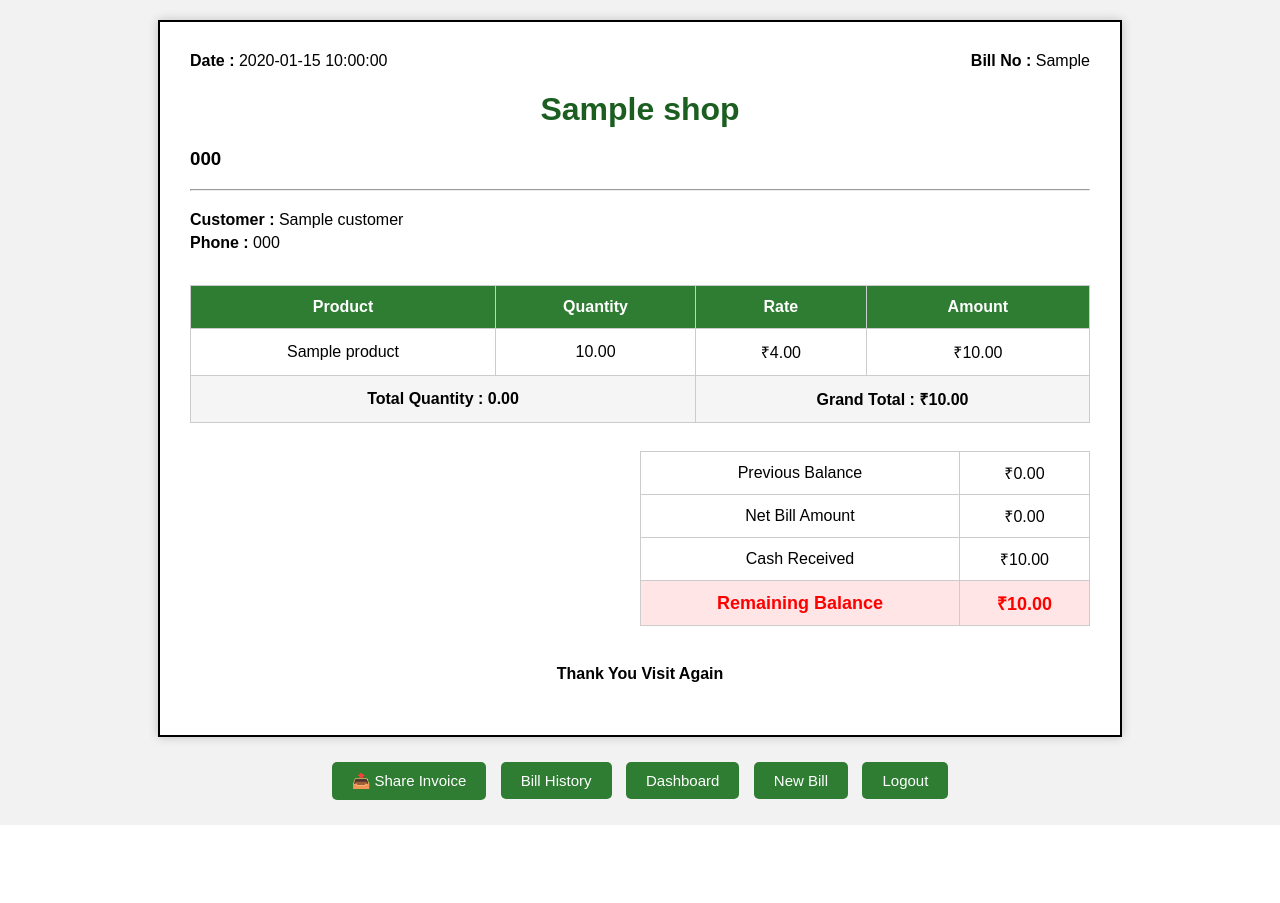
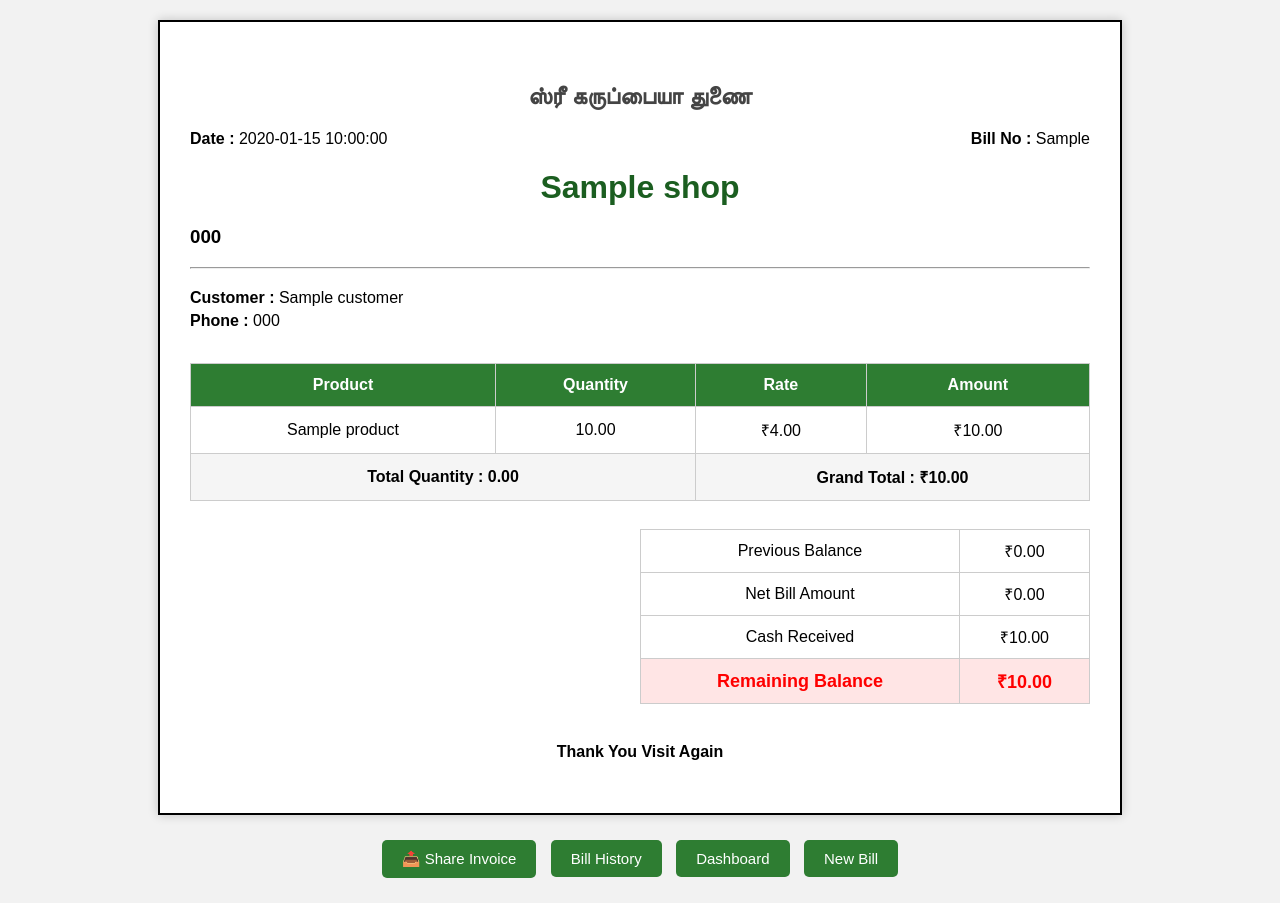
Before and after one commit to kapilraj26/billgenerate, a Flask app: template templates/invoice.html in a window 1280 px wide. Before the commit the page ends 825 px from the top, so only its background shows below. Run offline with Flask 3, Linux system fonts and the light colour scheme; the template is opened without the code that fills it: most values are stand-ins (such as "Sample title", 1, 10 or a date in 2020); parts of the project's set-up code (start-up, migrations or seed data) failed here and were passed over.

Commit message:
Update invoice.html

```diff
--- a/templates/invoice.html
+++ b/templates/invoice.html
@@ -1,3 +1,4 @@
+
 <!DOCTYPE html>
 <html lang="en">
 
@@ -8,17 +9,22 @@
     <meta name="viewport"
           content="width=device-width, initial-scale=1.0">
 
-    <title>Invoice</title>
+    <title>{{ title | default('ஸ்ரீ கருப்பையா துணை', true) }}</title>
 
     <link rel="stylesheet"
-          href="{{ url_for('static',
-          filename='style.css') }}">
+          href="{{ url_for('static', filename='style.css') }}">
 
 </head>
 
 <body>
 
 <div class="bill" id="invoice">
+
+    <!-- Tamil Shop Title -->
+
+    <center>
+        <h2>{{ title | default('ஸ்ரீ கருப்பையா துணை', true) }}</h2>
+    </center>
 
     <!-- Header -->
 
@@ -65,33 +71,23 @@
     <table>
 
         <tr>
-
             <th>Product</th>
             <th>Quantity</th>
             <th>Rate</th>
             <th>Amount</th>
-
         </tr>
 
         {% for item in items %}
 
         <tr>
 
-            <td>
-                {{ item.product }}
-            </td>
+            <td>{{ item.product }}</td>
 
-            <td>
-                {{ "%.2f"|format(item.qty) }}
-            </td>
+            <td>{{ "%.2f"|format(item.qty) }}</td>
 
-            <td>
-                ₹{{ "%.2f"|format(item.rate) }}
-            </td>
+            <td>₹{{ "%.2f"|format(item.rate) }}</td>
 
-            <td>
-                ₹{{ "%.2f"|format(item.amount) }}
-            </td>
+            <td>₹{{ "%.2f"|format(item.amount) }}</td>
 
         </tr>
 
@@ -100,21 +96,17 @@
         <tr class="totalrow">
 
             <td colspan="2">
-
                 <strong>
                     Total Quantity :
                     {{ "%.2f"|format(total_qty) }}
                 </strong>
-
             </td>
 
             <td colspan="2">
-
                 <strong>
                     Grand Total :
                     ₹{{ "%.2f"|format(grand_total) }}
                 </strong>
-
             </td>
 
         </tr>
@@ -128,57 +120,30 @@
     <table class="summary">
 
         <tr>
-
-            <td>
-                Previous Balance
-            </td>
-
-            <td>
-                ₹{{ "%.2f"|format(pending) }}
-            </td>
-
+            <td>Previous Balance</td>
+            <td>₹{{ "%.2f"|format(pending) }}</td>
         </tr>
 
         <tr>
-
-            <td>
-                Net Bill Amount
-            </td>
-
-            <td>
-                ₹{{ "%.2f"|format(net_bill) }}
-            </td>
-
+            <td>Net Bill Amount</td>
+            <td>₹{{ "%.2f"|format(net_bill) }}</td>
         </tr>
 
         <tr>
-
-            <td>
-                Cash Received
-            </td>
-
-            <td>
-                ₹{{ "%.2f"|format(received) }}
-            </td>
-
+            <td>Cash Received</td>
+            <td>₹{{ "%.2f"|format(received) }}</td>
         </tr>
 
         <tr class="balance">
 
             <td>
-
-                <strong>
-                    Remaining Balance
-                </strong>
-
+                <strong>Remaining Balance</strong>
             </td>
 
             <td>
-
                 <strong>
                     ₹{{ "%.2f"|format(balance) }}
                 </strong>
-
             </td>
 
         </tr>
@@ -187,20 +152,13 @@
 
     <br>
 
-    <!-- Thank You -->
-
     <center>
-
-        <h4>
-            Thank You Visit Again
-        </h4>
-
+        <h4>Thank You Visit Again</h4>
     </center>
 
 </div>
 
-
-<!-- Buttons are outside the invoice so they are NOT included in the shared image -->
+<!-- Buttons outside invoice image -->
 
 <div class="buttons">
 
@@ -209,33 +167,20 @@
     </button>
 
     <a href="/history">
-        <button type="button">
-            Bill History
-        </button>
+        <button type="button">Bill History</button>
     </a>
 
     <a href="/dashboard">
-        <button type="button">
-            Dashboard
-        </button>
+        <button type="button">Dashboard</button>
     </a>
 
     <a href="/">
-        <button type="button">
-            New Bill
-        </button>
-    </a>
-
-    <a href="/logout">
-        <button type="button">
-            Logout
-        </button>
+        <button type="button">New Bill</button>
     </a>
 
 </div>
 
-
-<!-- html2canvas: converts the invoice into an image -->
+<!-- html2canvas -->
 
 <script src="https://cdnjs.cloudflare.com/ajax/libs/html2canvas/1.4.1/html2canvas.min.js"></script>
 
@@ -269,12 +214,9 @@ async function shareInvoice() {
         const file = new File(
             [blob],
             "J45-Invoice.png",
-            {
-                type: "image/png"
-            }
+            { type: "image/png" }
         );
 
-        // Mobile browsers: open the native share sheet
         if (
             navigator.share &&
             navigator.canShare &&
@@ -282,48 +224,43 @@ async function shareInvoice() {
         ) {
 
             await navigator.share({
-                title: "J45 Vegetable Billing",
-                text: "Invoice",
+                title: "ஸ்ரீ கருப்பையா துணை",
+                text: "Vegetable Billing Invoice",
                 files: [file]
             });
 
         } else {
 
-            // Desktop / unsupported browser fallback
             const link = document.createElement("a");
 
             link.download = "J45-Invoice.png";
-
             link.href = URL.createObjectURL(blob);
 
             document.body.appendChild(link);
-
             link.click();
-
             document.body.removeChild(link);
 
             setTimeout(() => {
                 URL.revokeObjectURL(link.href);
             }, 1000);
 
-            alert(
-                "Image sharing is not supported here. Invoice image downloaded."
-            );
+            alert("Invoice image downloaded.");
+
         }
 
     } catch (error) {
 
         console.error(error);
 
-        // User closing the share sheet is not an error
         if (error.name !== "AbortError") {
             alert("Unable to share invoice image.");
         }
+
     }
+
 }
 
 </script>
 
 </body>
-
 </html>
```
